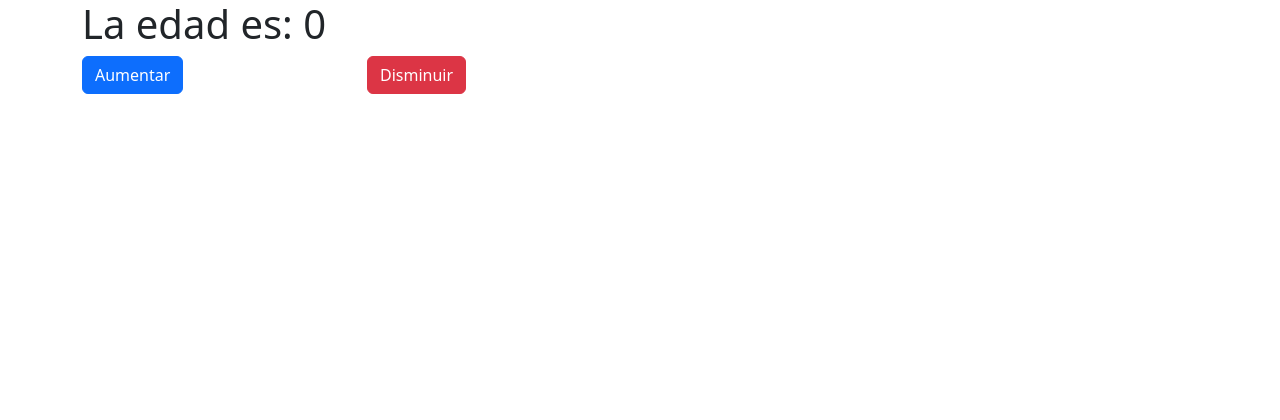
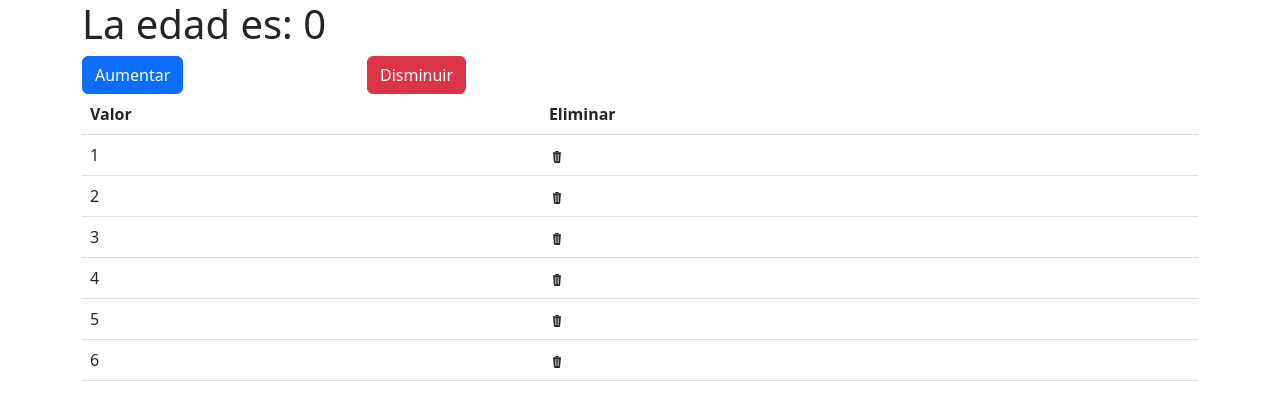
Before and after one commit to vvtrujillo/clase-26-07, a React (Create React App) app: page / in a window 1280 px wide. Shown: the top 420 px of the page. Built offline with nearby package versions, Linux system fonts and the light colour scheme.

Commit message:
tercer commit clase 26-07

```diff
--- a/package.json
+++ b/package.json
@@ -9,6 +9,7 @@
     "bootstrap": "^5.2.0",
     "react": "^18.2.0",
     "react-dom": "^18.2.0",
+    "react-icons": "^4.4.0",
     "react-scripts": "5.0.1",
     "reactstrap": "^9.1.2",
     "sweetalert2": "^11.4.24",
--- a/src/App.js
+++ b/src/App.js
@@ -4,15 +4,16 @@ import Example from './Componente/Navbar';
 import { useState } from 'react';
 import { Button, Col, Container, Row } from 'reactstrap';
 import Swal from 'sweetalert2';
+import Listcomponent from './Componente/List/Listcomponent';
 
 const App = () => {
 
   const[edad, setEdad] = useState(0);
-  const[arreglo, setArreglo] = useState([1,2,3,4,5,6])
+  const[arreglo, setArreglo] = useState([1,2,3,4,5,6]);
 
   const aumentar = (e) =>{
     setEdad(edad+1);
-    //setArreglo
+    setArreglo([...arreglo,edad]);
   }
 
   const disminuir = (e) =>{
@@ -32,6 +33,7 @@ const App = () => {
         <Col sm={6} md={3} className='center'><Button color='primary' onClick={aumentar}>Aumentar</Button></Col>
         <Col sm={6} md={3} className='center'><Button color='danger' onClick={disminuir}>Disminuir</Button></Col>
       </Row>
+      <Listcomponent arreglo={arreglo} setArreglo={setArreglo}></Listcomponent>
     </Container>
   );
 }
--- a/src/Componente/List/Listcomponent.jsx
+++ b/src/Componente/List/Listcomponent.jsx
@@ -0,0 +1,45 @@
+import { Col, Row, Table } from "reactstrap";
+import {IoIosTrash} from 'react-icons/io';
+import Swal from "sweetalert2";
+
+const Listcomponent = ({arreglo, setArreglo}) =>{
+
+    const eliminar = (e, i) => {
+        Swal.fire({
+            title: 'Esta seguro?',
+            text: 'Desea eliminar el elemento?',
+            showConfirmButton: true,
+            showCancelButton: true,
+            confirmButtonText: 'Si, eliminar!'
+        }).then(resp => {
+            if(resp.isConfirmed){
+                const arr = arreglo.filter((v, index) => index != i);
+                setArreglo(arr);
+            }
+        })
+    }
+
+    return(
+        <Row>
+            <Col xs={12}>
+                <Table>
+                    <thead>
+                        <tr>
+                            <th>Valor</th>
+                            <th>Eliminar</th>
+                        </tr>
+                    </thead>
+                    <tbody>
+                        {arreglo.map((valor, index) => <tr>
+                            <td>{valor}</td>
+                            <td><IoIosTrash onClick={e => eliminar(e, index)}></IoIosTrash></td>
+                            </tr>)}
+                    </tbody>
+                </Table>
+            </Col>
+        </Row>
+    )
+
+}
+
+export default Listcomponent;
```
Also changed, not shown: 1 other file (tests, documents, lock files or other folders).
